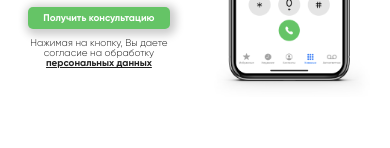
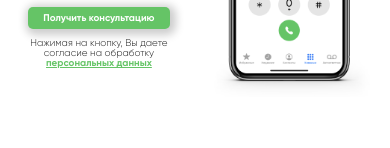
Before and after one commit to Wefoss/green_project, a plain HTML site: page index.html in a window 390 px wide. In both pictures the pointer is over the link "персональных данных". Shown: the part 3220-3368 px from the top of the page. Drawn offline with Linux system fonts and the light colour scheme; files whose address does not match are found by name.

Commit message:
fix phone section

```diff
--- a/assets/css/phone.css
+++ b/assets/css/phone.css
@@ -106,6 +106,10 @@
 .bottom-info-link {
   text-decoration: underline;
   font-weight: bold;
+  transition: all ease 0.2s;
+}
+.bottom-info-link:hover {
+  color: var(--bg-green);
 }
 
 @media screen and (min-width: 576px) {
```
